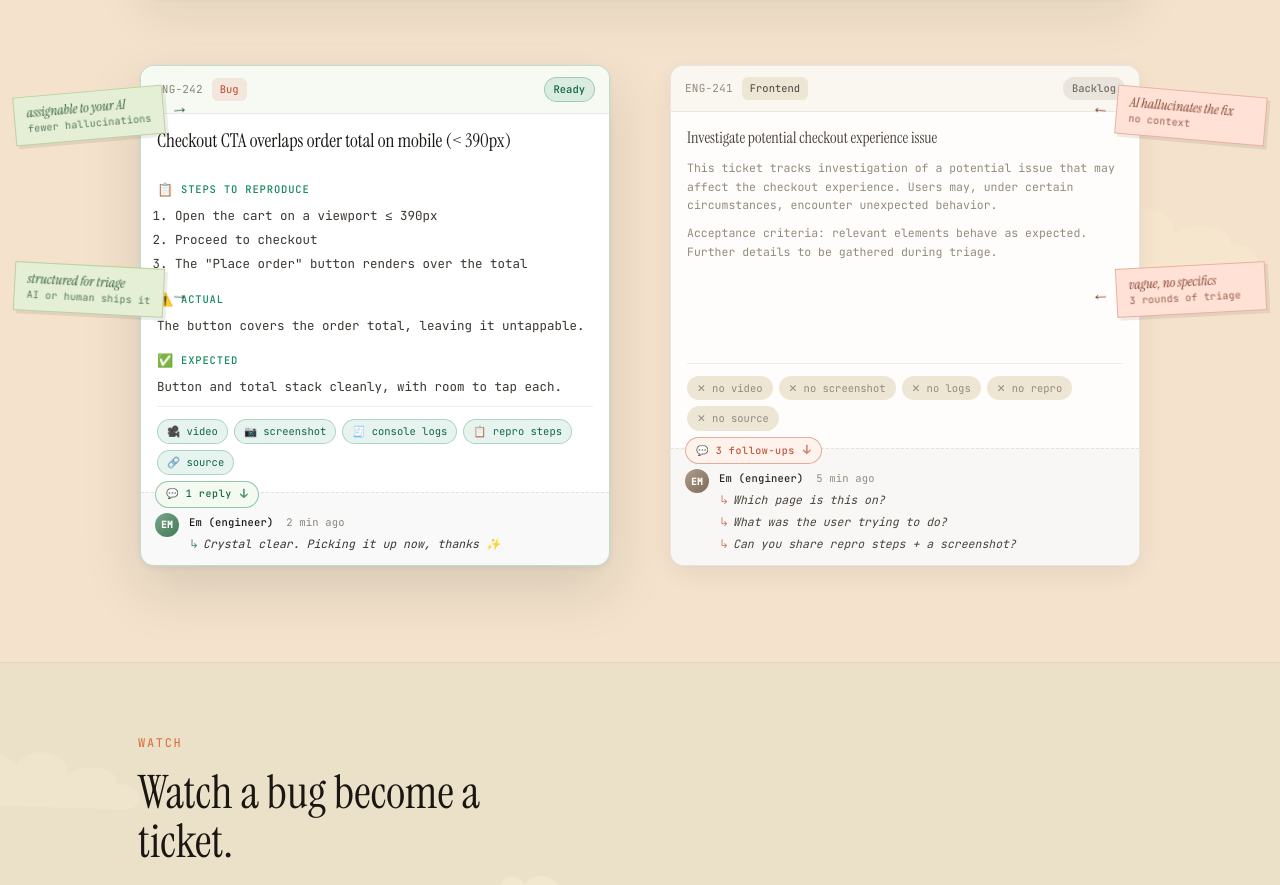
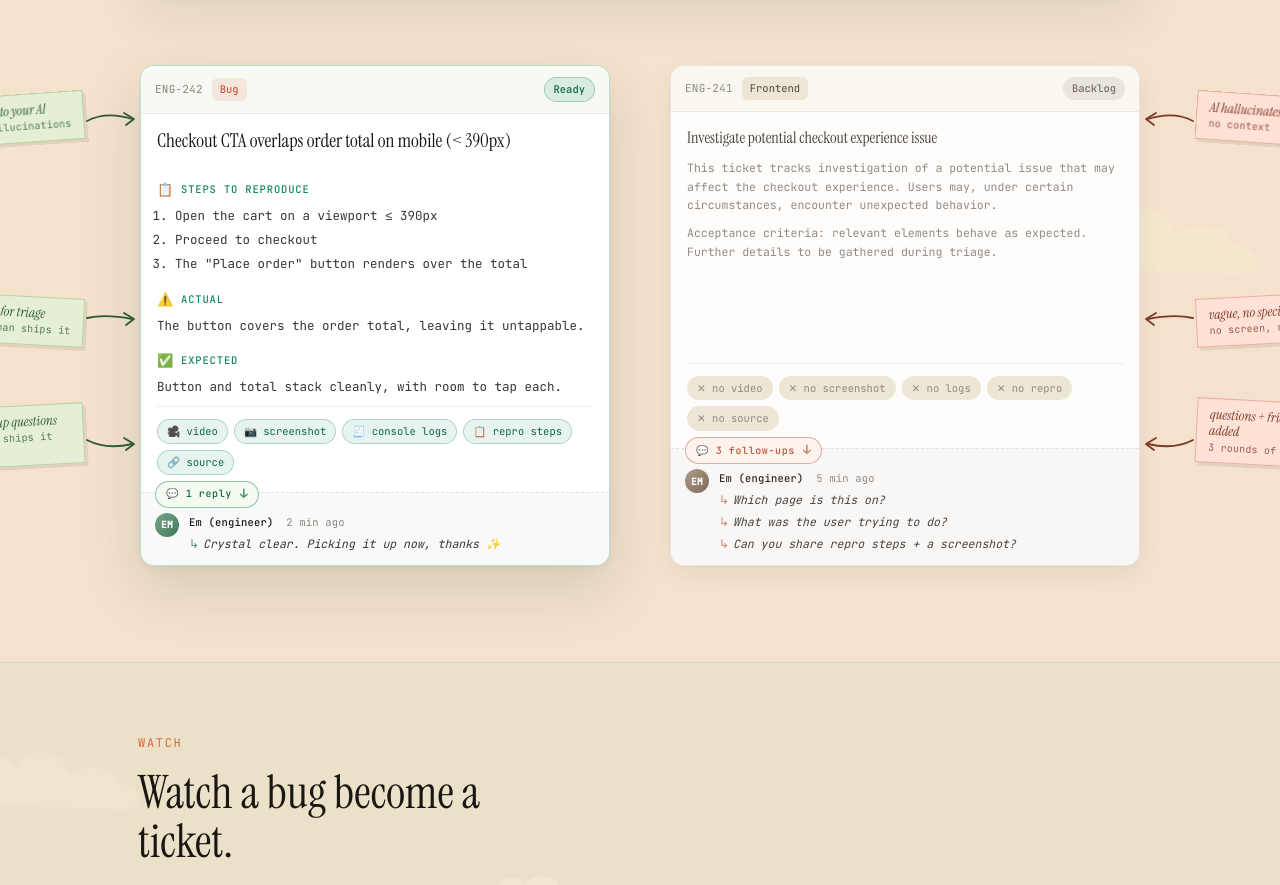
Before and after one commit to razi2001/brief-marketing-website, a plain HTML site: page index.html in a window 1280 px wide. Shown: the part 2305-3190 px from the top of the page. Drawn offline with Linux system fonts and the light colour scheme.

Commit message:
index: notes fully outside tickets, proper SVG arrows, +1 note each
The two-note layout overflowed onto the ticket cards. Reworked so
each ticket has THREE notes hanging fully outside the column, never
overlapping the card. Notes are pushed out by 56px and matched with
a 56px SVG arrow bridging the gap.

The arrows are real two-stroke SVGs (curved shaft + clean arrowhead),
not the previous Unicode → / ← glyphs that rendered chopped. Each
arrow varies the curve slightly (up, straight, down) so the set
reads as hand-drawn rather than copy-pasted.

New third note per side, pointing at the comment thread at the
bottom of each ticket:
  Good (left, bottom):  "no follow-up questions / engineer ships it today"
  Bad  (right, bottom): "questions + friction added / 3 rounds of triage"

Responsive: notes shrink to 130px under 1100px (still outside), then
collapse to inline tags below the ticket under 880px (arrows hidden).

Co-Authored-By: Claude Opus 4.7 (1M context) <noreply@anthropic.com>

```diff
--- a/index.html
+++ b/index.html
@@ -310,33 +310,40 @@
   .tnote.good{background:#e5efd6; border:1px solid #bcd1a0; color:#2c5a37}
   .tnote.bad{background:#ffe1d6; border:1px solid #e8b0a0; color:#7a3a26}
   .tnote .small{display:block; font-family:var(--mono); font-style:normal; font-size:10px; opacity:.78; margin-top:2px; letter-spacing:.02em}
-  /* notes hang off the OUTSIDE of each column with an arrow pointing in at the ticket */
-  .tn-l1, .tn-l2{right:calc(100% - 24px)}    /* left-side notes peek 24px onto the ticket */
-  .tn-r1, .tn-r2{left:calc(100% - 24px)}     /* right-side notes peek 24px onto the ticket */
-  .tn-l1{top:26px;  transform:rotate(-5deg)}
-  .tn-l2{top:200px; transform:rotate(3deg)}
-  .tn-r1{top:26px;  transform:rotate(5deg)}
-  .tn-r2{top:200px; transform:rotate(-3deg)}
-  /* arrow on the inside edge of each note, pointing at the ticket */
-  .tnote.tn-l1::after, .tnote.tn-l2::after,
-  .tnote.tn-r1::after, .tnote.tn-r2::after{
-    position:absolute; font-family:var(--mono); font-style:normal; font-size:18px; font-weight:600;
-    top:50%; transform:translateY(-50%)
+  /* notes sit fully OUTSIDE each ticket column, never overlap */
+  .tn-l1, .tn-l2, .tn-l3{right:calc(100% + 56px)}
+  .tn-r1, .tn-r2, .tn-r3{left:calc(100% + 56px)}
+  .tn-l1, .tn-r1{top:30px}
+  .tn-l2, .tn-r2{top:230px}
+  .tn-l3{bottom:100px; top:auto}
+  .tn-r3{bottom:100px; top:auto}
+  .tn-l1{transform:rotate(-4deg)}
+  .tn-l2{transform:rotate(3deg)}
+  .tn-l3{transform:rotate(-3deg)}
+  .tn-r1{transform:rotate(4deg)}
+  .tn-r2{transform:rotate(-3deg)}
+  .tn-r3{transform:rotate(3deg)}
+
+  /* SVG arrows bridging each note to the ticket */
+  .t-arrow{position:absolute; width:56px; height:22px; pointer-events:none; z-index:3}
+  .t-arrow path{stroke:currentColor; stroke-width:1.8; fill:none; stroke-linecap:round; stroke-linejoin:round}
+  .t-arrow.good{color:#2c5a37}
+  .t-arrow.bad{color:#7a3a26}
+  .t-arrow-l1, .t-arrow-l2, .t-arrow-l3{right:100%}
+  .t-arrow-r1, .t-arrow-r2, .t-arrow-r3{left:100%; transform:scaleX(-1)}
+  .t-arrow-l1, .t-arrow-r1{top:42px}
+  .t-arrow-l2, .t-arrow-r2{top:242px}
+  .t-arrow-l3{bottom:112px; top:auto}
+  .t-arrow-r3{bottom:112px; top:auto; transform:scaleX(-1)}
+
+  @media(max-width:1100px){
+    .tn-l1, .tn-l2, .tn-l3{right:calc(100% + 32px); width:130px}
+    .tn-r1, .tn-r2, .tn-r3{left:calc(100% + 32px); width:130px}
+    .t-arrow{width:32px}
   }
-  .tnote.tn-l1::after, .tnote.tn-l2::after{content:"→"; right:-22px}
-  .tnote.tn-r1::after, .tnote.tn-r2::after{content:"←"; left:-22px}
-  .tnote.good.tn-l1::after, .tnote.good.tn-l2::after,
-  .tnote.good.tn-r1::after, .tnote.good.tn-r2::after{color:#2c5a37}
-  .tnote.bad.tn-l1::after, .tnote.bad.tn-l2::after,
-  .tnote.bad.tn-r1::after, .tnote.bad.tn-r2::after{color:#7a3a26}
-  @media(max-width:980px){
-    /* keep side notes but inset them so they don't disappear off-screen */
-    .tn-l1, .tn-l2{right:calc(100% - 12px); width:130px}
-    .tn-r1, .tn-r2{left:calc(100% - 12px); width:130px}
-  }
-  @media(max-width:820px){
-    .tn-l1, .tn-l2, .tn-r1, .tn-r2{position:static; transform:none; width:auto; max-width:none; display:inline-block; margin:6px 6px 8px 0}
-    .tn-l1::after, .tn-l2::after, .tn-r1::after, .tn-r2::after{display:none}
+  @media(max-width:880px){
+    .tn-l1, .tn-l2, .tn-l3, .tn-r1, .tn-r2, .tn-r3{position:static; transform:none; width:auto; max-width:none; display:inline-block; margin:6px 6px 8px 0; right:auto; left:auto; bottom:auto; top:auto}
+    .t-arrow{display:none}
   }
 
   /* engineer comment thread at the bottom of each ticket */
@@ -749,7 +756,20 @@
 
         <div class="ticket-col">
           <span class="tnote good tn-l1">assignable to your AI<span class="small">fewer hallucinations</span></span>
+          <svg class="t-arrow t-arrow-l1 good" viewBox="0 0 56 22" aria-hidden="true">
+            <path d="M3,14 Q22,4 48,12"/>
+            <path d="M40,6 L50,12 L42,18"/>
+          </svg>
           <span class="tnote good tn-l2">structured for triage<span class="small">AI or human ships it</span></span>
+          <svg class="t-arrow t-arrow-l2 good" viewBox="0 0 56 22" aria-hidden="true">
+            <path d="M3,11 Q22,7 48,12"/>
+            <path d="M40,6 L50,12 L42,18"/>
+          </svg>
+          <span class="tnote good tn-l3">no follow-up questions<span class="small">engineer ships it today</span></span>
+          <svg class="t-arrow t-arrow-l3 good" viewBox="0 0 56 22" aria-hidden="true">
+            <path d="M3,8 Q22,18 48,12"/>
+            <path d="M40,6 L50,12 L42,18"/>
+          </svg>
           <div class="ticket good">
             <div class="tk-bar">
               <span class="tk-id">ENG-242</span>
@@ -791,7 +811,20 @@
 
         <div class="ticket-col">
           <span class="tnote bad tn-r1">AI hallucinates the fix<span class="small">no context</span></span>
-          <span class="tnote bad tn-r2">vague, no specifics<span class="small">3 rounds of triage</span></span>
+          <svg class="t-arrow t-arrow-r1 bad" viewBox="0 0 56 22" aria-hidden="true">
+            <path d="M3,14 Q22,4 48,12"/>
+            <path d="M40,6 L50,12 L42,18"/>
+          </svg>
+          <span class="tnote bad tn-r2">vague, no specifics<span class="small">no screen, no repro</span></span>
+          <svg class="t-arrow t-arrow-r2 bad" viewBox="0 0 56 22" aria-hidden="true">
+            <path d="M3,11 Q22,7 48,12"/>
+            <path d="M40,6 L50,12 L42,18"/>
+          </svg>
+          <span class="tnote bad tn-r3">questions + friction added<span class="small">3 rounds of triage</span></span>
+          <svg class="t-arrow t-arrow-r3 bad" viewBox="0 0 56 22" aria-hidden="true">
+            <path d="M3,8 Q22,18 48,12"/>
+            <path d="M40,6 L50,12 L42,18"/>
+          </svg>
           <div class="ticket bad">
             <div class="tk-bar">
               <span class="tk-id">ENG-241</span>
```
